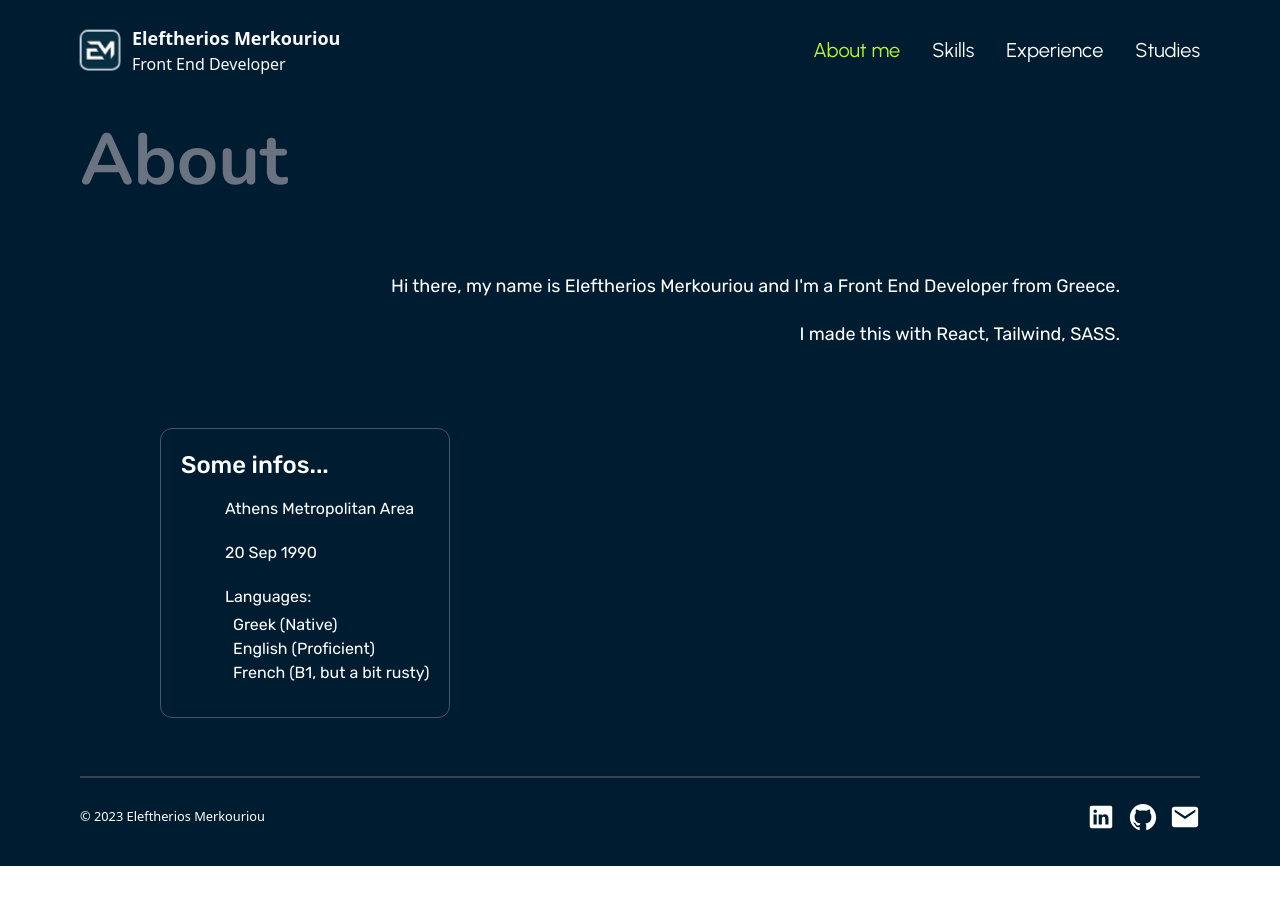
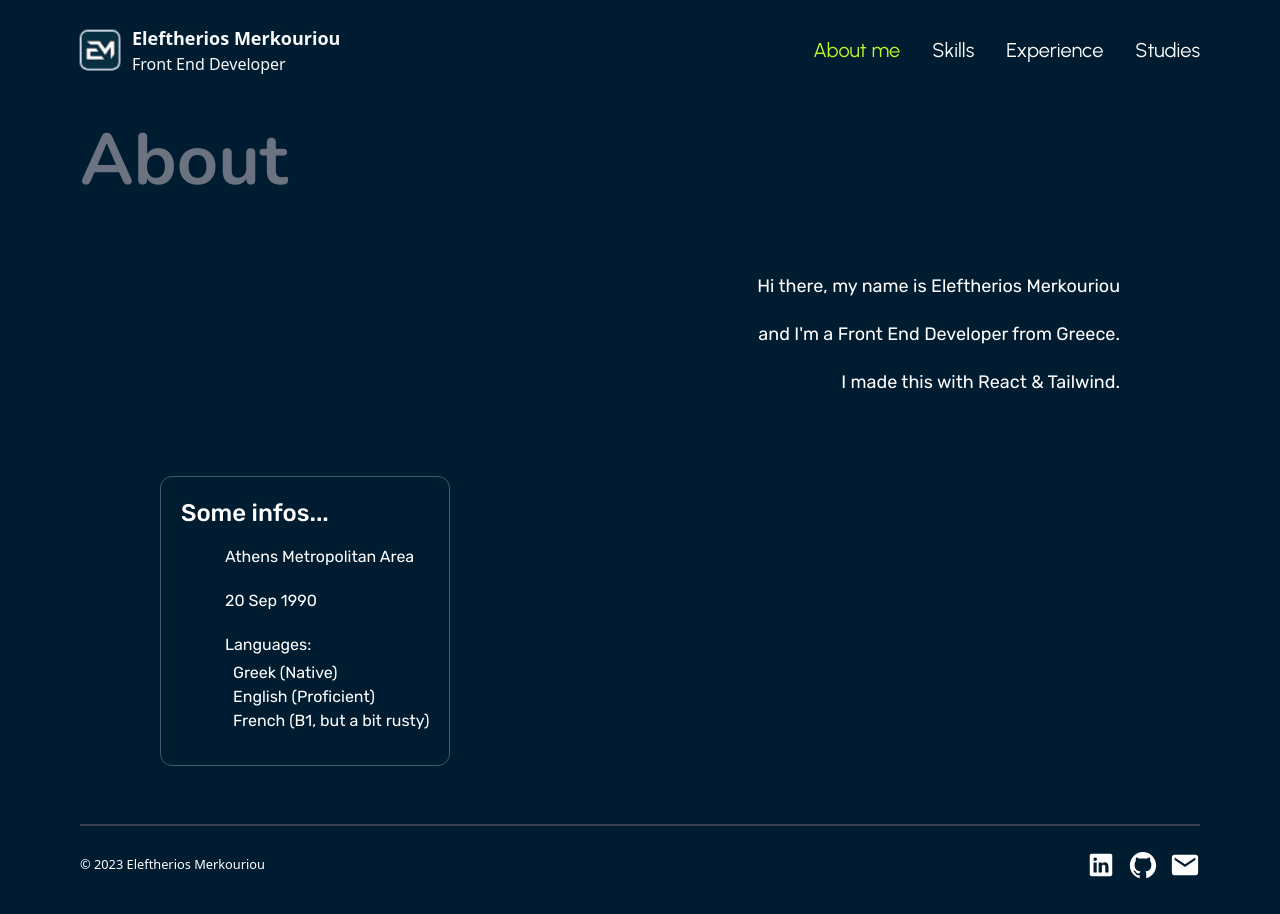
Before and after one commit to LefMerk/lef-cv, a React (Create React App) app: page / in a window 1280 px wide. Before the commit the page ends 866 px from the top, so only its background shows below. Built offline with nearby package versions, Linux system fonts and the light colour scheme; some icons are missing; a web font is replaced by a local one.

Commit message:
Experience: projects added, About: final changes

```diff
--- a/src/components/About.js
+++ b/src/components/About.js
@@ -4,11 +4,15 @@ export default function About() {
   const about = [
     {
       id: 1,
-      txt: "Hi there, my name is Eleftherios Merkouriou and I'm a Front End Developer from Greece."
+      txt: "Hi there, my name is Eleftherios Merkouriou"
     },
     {
       id: 2,
-      txt: "I made this with React, Tailwind, SASS."
+      txt: "and I'm a Front End Developer from Greece."
+    },
+    {
+      id: 3,
+      txt: "I made this with React & Tailwind."
     }
   ];
 
@@ -23,11 +27,11 @@ export default function About() {
 
   return (
     <div id="About" className="about text-white px-4 flex flex-col gap-y-20">
-      <div className="text-lg flex flex-col gap-y-5 items-end mr-20">
+      <div className="text-lg flex flex-col gap-y-5 items-center md:items-end md:mr-20">
         <PiHandWavingDuotone className="text-2xl"/>
-        {about.map((paragraph) => <p key={paragraph.id}>{paragraph.txt}</p>)}
+        {about.map((paragraph) => <p key={paragraph.id} className="text-center md:text-right">{paragraph.txt}</p>)}
       </div>
-      <div className="flex flex-col border rounded-xl border-slate-600 p-5 max-w-fit ml-20">
+      <div className="flex flex-col border rounded-xl border-slate-600 p-5 max-w-fit md:ml-20 m-auto">
         <div className="font-medium text-2xl mb-3">Some infos...</div>
         {personalInfo.map((info, i) =>
           <div key={i} className="ml-3 mb-3">
--- a/src/components/Experience.js
+++ b/src/components/Experience.js
@@ -6,6 +6,18 @@ import focus from '../assets/focus.png';
 
 export default function Experience() {
     const experience = [
+        {
+            id: 'hedno',
+            img: hedno,
+            name: 'Hellenic Electricity Distribution Network Operator S.A. (HEDNO)',
+            link: 'https://deddie.gr/en/',
+            duration: 'Nov 2022 - Present',
+            job: 'Front End Developer',
+            tasks: [
+                {id: 1, text: 'SAV Project'},
+                {id: 2, text: 'Web application for APE or SITHIA station'}
+            ]
+        },
         {
             id: 'upcom',
             img: upcom,
@@ -18,18 +30,6 @@ export default function Experience() {
             ]
         },
         {
-            id: 'hedno',
-            img: hedno,
-            name: 'Hellenic Electricity Distribution Network Operator S.A. (HEDNO)',
-            link: 'https://deddie.gr/en/',
-            duration: 'Nov 2022 - Present',
-            job: 'Front End Developer',
-            tasks: [
-                {id: 1, text: 'APE'},
-                {id: 2, text: 'SAV Project'}
-            ]
-        },
-        {
             id: 'prime',
             img: prime,
             name: 'Prime Educational Software Applications',
@@ -37,8 +37,9 @@ export default function Experience() {
             duration: 'Jul 2020 - Nov 2022',
             job: 'Lead Front End Developer',
             tasks: [
-                {id: 1, text: 'APE'},
-                {id: 2, text: 'SAV Project'}
+                {id: 1, text: 'All MM Educational Group websites'},
+                {id: 2, text: 'Frontend team guidance'},
+                {id: 3, text: 'Frontend tasks & projects assignment'}
             ]
         },
         {
@@ -49,8 +50,8 @@ export default function Experience() {
             duration: 'Mar 2015 - Jul 2020',
             job: 'Front End Developer',
             tasks: [
-                {id: 1, text: 'APE'},
-                {id: 2, text: 'SAV Project'}
+                {id: 1, text: 'Educational HTML Games'},
+                {id: 2, text: 'Interactive WhiteBoards (IWB) - Educational Software'}
             ]
         },
     ];
--- a/src/styles/index.scss
+++ b/src/styles/index.scss
@@ -70,6 +70,12 @@ h1 {
   }
 }
 
+.about {
+  svg {
+    color: $light-hover-color;
+  }
+}
+
 //custom scrollbar
 ::-webkit-scrollbar {
   height: 12px;
```
